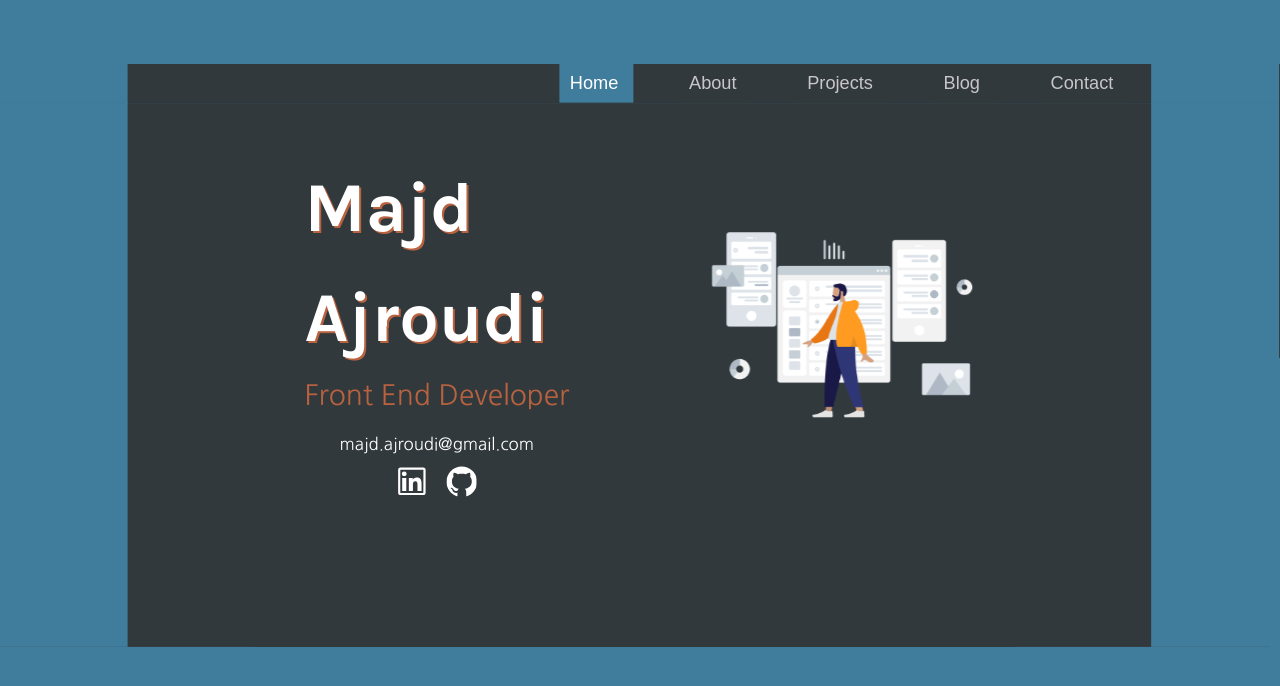
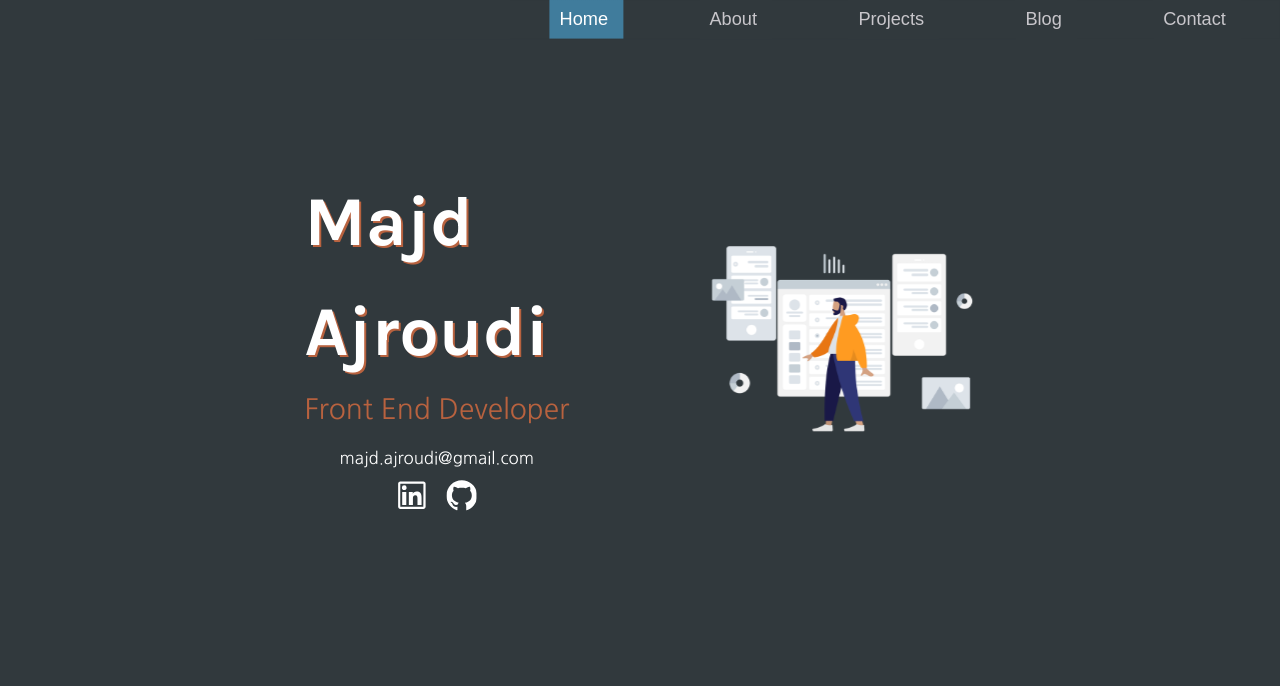
Before and after one commit to majdajroudi/Portfolio, a React (Create React App) app: page / in a window 1280 px wide. Shown: the top 686 px of the page. Built offline with nearby package versions, Linux system fonts and the light colour scheme; a web font is replaced by a local one.

Commit message:
major design modifications

```diff
--- a/src/App.css
+++ b/src/App.css
@@ -1,5 +1,5 @@
 .App{
-    background-color:  #407C9C;
+    background-color:  #31393D;
     height: 100vh;
     width: 100vw;
 }
@@ -7,5 +7,5 @@
 .pageWrapper {
     display: flex;
     flex-direction: row;
-    background-color:  #407C9C;
+    background-color:  #31393D;
 }
--- a/src/App.js
+++ b/src/App.js
@@ -24,38 +24,38 @@ function App() {
       <AnimatePresence exitBeforeEnter>
         <Switch location={location} key={location.pathname} className="App">
           <Route exact path="/" key="/">
-            <TopBottom/>
+            {/* <TopBottom/> */}
             {screenWidth > 768 ? <Navbar /> : <Drawer />}
             <Home />
-            <TopBottom/>
+            {/* <TopBottom/> */}
           </Route>
 
           <Route path="/about" key="/about">
-            <TopBottom/>
+            {/* <TopBottom/> */}
             {screenWidth > 768 ? <Navbar /> : <Drawer />}
             <About/>
-            <TopBottom/>
+            {/* <TopBottom/> */}
           </Route>
 
           <Route path="/projects" key="/projects">
-            <TopBottom/>
+            {/* <TopBottom/> */}
             {screenWidth > 768 ? <Navbar /> : <Drawer />}
             <Projects/>
-            <TopBottom/>
+            {/* <TopBottom/> */}
           </Route>
 
           <Route path="/blog" key="/publications">
-            <TopBottom/>
+            {/* <TopBottom/> */}
             {screenWidth > 768 ? <Navbar /> : <Drawer />}
             <Publications />
-            <TopBottom/>
+            {/* <TopBottom/> */}
           </Route>
 
           <Route path="/contact" key="/contact">
-            <TopBottom/>
+            {/* <TopBottom/> */}
             {screenWidth > 768 ? <Navbar /> : <Drawer />}
             <Contact/>
-            <TopBottom/>
+            {/* <TopBottom/> */}
           </Route>
           {/* <Route exact path="/" key="/drawer" component={Drawer} />
           <Route exact path="/" key="/navbar" component={Navbar} />
--- a/src/components/Navbar/index.css
+++ b/src/components/Navbar/index.css
@@ -33,7 +33,7 @@
     justify-content: flex-end;
     align-items:center;
     height: 7%;
-    width: 80%;
+    width: 100%;
 }
 
 .navbar__elementsWrapper {
--- a/src/containers/Home/index.css
+++ b/src/containers/Home/index.css
@@ -5,7 +5,6 @@
 @import url('https://fonts.googleapis.com/css2?family=Nanum+Gothic&display=swap');
 
 .home {
-    /* background-color: rgb(66, 66, 66); */
     background-color: #407C9C;
     display: flex;
     justify-content: center;
@@ -19,9 +18,9 @@
 .home__contentBox__bottom {
     display: flex;
     flex-direction: row;
-    height: 100%;
-    margin-top: 50px;
-    margin-bottom: 150px
+    height: 80%;
+    margin-top: 10%;
+    margin-bottom: 10%;
 }
 
 
--- a/src/containers/Home/index.jsx
+++ b/src/containers/Home/index.jsx
@@ -18,7 +18,7 @@ const Home = () => {
         transition={transitionProperties}
         className="pageWrapper"
         key="/home">
-            <Sides />
+            {/* <Sides /> */}
             <div className="home">
                 <Row className="home__contentBox__bottom">
                     <Col className="home__contentBox__nameCol">
@@ -42,7 +42,7 @@ const Home = () => {
                     </Col>
                 </Row>
             </div>
-            <Sides />
+            {/* <Sides /> */}
         </motion.div>
     )
 }
--- a/src/index.css
+++ b/src/index.css
@@ -1,3 +1,3 @@
 body {
-  background-color: #407C9C !important;
+  background-color: #31393D !important;
 }
```
